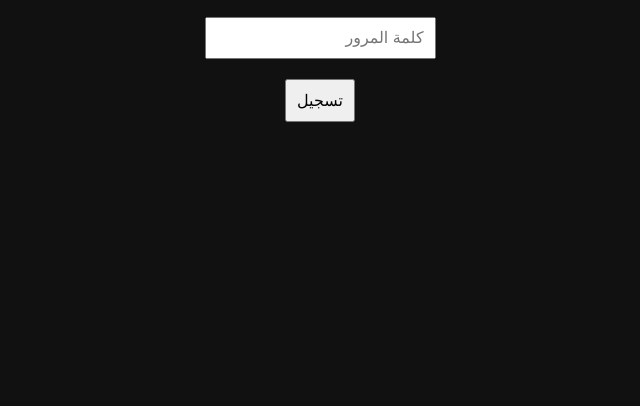
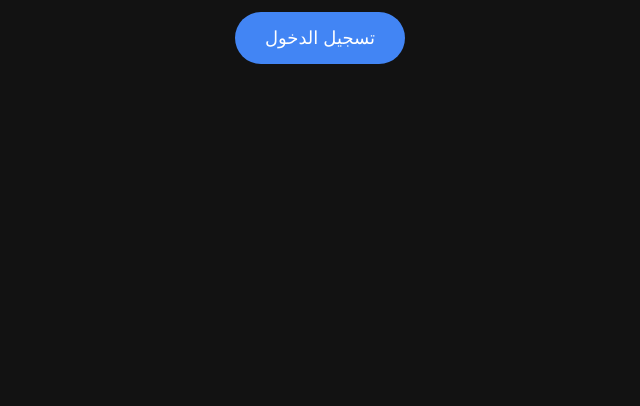
Before and after one commit to HemaTechno/Short, a plain HTML site: page Test.html in a window 1280 px wide. Shown: the part 410-816 px from the top of the page, without its empty margins (320-960 px from the left). Drawn offline with Linux system fonts and the light colour scheme.

Commit message:
Update Test.html

```diff
--- a/Test.html
+++ b/Test.html
@@ -1,38 +1,47 @@
 <!DOCTYPE html>
 <html lang="ar" dir="rtl">
 <head>
-  <meta charset="UTF-8" />
-  <title>نظام تسجيل وتحقق</title>
+  <meta charset="UTF-8">
+  <title>تسجيل دخول Google + تحقق</title>
   <script src="https://www.gstatic.com/firebasejs/9.22.0/firebase-app-compat.js"></script>
   <script src="https://www.gstatic.com/firebasejs/9.22.0/firebase-auth-compat.js"></script>
   <style>
     body {
+      background: #121212;
+      color: #fff;
       font-family: sans-serif;
-      background: #111;
-      color: white;
       display: flex;
       flex-direction: column;
       align-items: center;
       justify-content: center;
       height: 100vh;
     }
-    input, button {
-      margin: 10px;
-      padding: 10px;
+
+    button {
+      padding: 15px 30px;
+      font-size: 18px;
+      background: #4285F4;
+      border: none;
+      border-radius: 30px;
+      color: white;
+      cursor: pointer;
+      margin-top: 20px;
+    }
+
+    #status {
+      margin-top: 20px;
       font-size: 16px;
+      color: yellow;
     }
   </style>
 </head>
 <body>
 
-  <h1>تسجيل مستخدم جديد</h1>
-  <input type="email" id="email" placeholder="البريد الإلكتروني" />
-  <input type="password" id="password" placeholder="كلمة المرور" />
-  <button onclick="register()">تسجيل</button>
+  <h1>تسجيل دخول باستخدام Google</h1>
+  <button onclick="signInWithGoogle()">تسجيل الدخول</button>
   <div id="status"></div>
 
   <script>
-    // إعداد Firebase
     const firebaseConfig = {
       apiKey: "AIzaSyAFIYOG72TVwBbm_-M4O2fULVbAV5M1c60",
       authDomain: "link-17d13.firebaseapp.com",
@@ -42,23 +51,28 @@
       appId: "1:82805682441:web:5a921fdcdd2c2a236623d8",
       measurementId: "G-TMQV1S5BPG"
     };
+
     firebase.initializeApp(firebaseConfig);
     const auth = firebase.auth();
 
-    function register() {
-      const email = document.getElementById("email").value;
-      const password = document.getElementById("password").value;
-      const status = document.getElementById("status");
+    function signInWithGoogle() {
+      const provider = new firebase.auth.GoogleAuthProvider();
+      auth.signInWithPopup(provider)
+        .then(result => {
+          const user = result.user;
 
-      auth.createUserWithEmailAndPassword(email, password)
-        .then(userCredential => {
-          const user = userCredential.user;
-          user.sendEmailVerification().then(() => {
-            status.innerHTML = "✅ تم إرسال رسالة تحقق إلى بريدك. تحقق منه لتفعيل الحساب.";
-          });
+          if (user.emailVerified) {
+            document.getElementById('status').innerText = `✅ مرحبًا ${user.displayName}، بريدك مُفعّل ويمكنك المتابعة.`;
+          } else {
+            user.sendEmailVerification().then(() => {
+              document.getElementById('status').innerText = `🚨 تم إرسال رسالة تحقق إلى بريدك (${user.email})، يرجى التحقق منه ثم إعادة الدخول.`;
+              auth.signOut();
+            });
+          }
         })
         .catch(error => {
-          status.innerHTML = "❌ خطأ: " + error.message;
+          console.error(error);
+          document.getElementById('status').innerText = "❌ حدث خطأ أثناء تسجيل الدخول.";
         });
     }
   </script>
```
